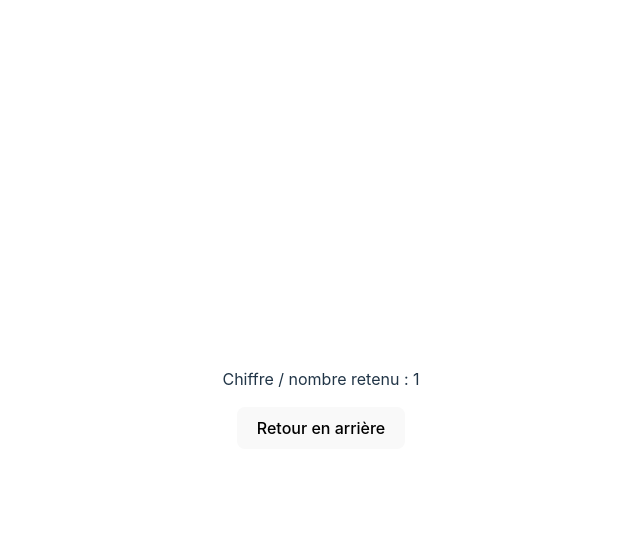
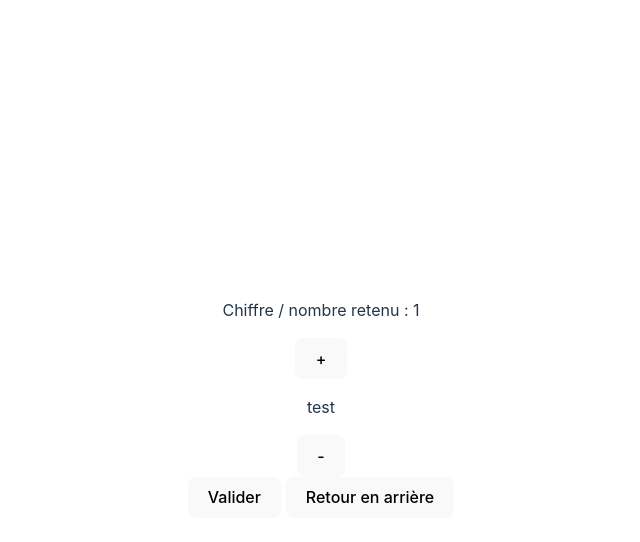
Before and after one commit to TP-Svelte/TP_Svelte_components, a Svelte app: page / in a window 1280 px wide. Both pictures are taken after a click on the button "Valider". Shown: the top 542 px of the page, without its empty margins (319-959 px from the left). Built offline with nearby package versions, Linux system fonts and the light colour scheme.

Commit message:
tableau "selectCode"
Création et auto complétion du tableau selectCode[]

```diff
--- a/src/App.svelte
+++ b/src/App.svelte
@@ -2,6 +2,9 @@
 // variables
     let number = 1;
     let numberValidate = false;
+    let codeValidate = false;
+    let code = [9, 8, 7, 6, 5, 4, 3, 2, 1, 0];
+    //let selectCode;
 
 // fonctions
     // choix nombre
@@ -18,12 +21,28 @@
     };
 
     // validation nombre
+    const sizeTable = () => {
+        let selectCode = new Array(number);
+        console.log(selectCode);
+        for(let i = 0; i < selectCode.length; i++){
+            selectCode[i] = code[i];
+        }
+        console.log(selectCode);
+
+    }
+
     const validateChoiceNumber = () => {
         numberValidate = true;
+        sizeTable();
     };
 
     const disableValidateChoiceNumber = () => {
         numberValidate = false;
+    }
+
+    // validation confirmation
+    const validateCode = () => {
+        codeValidate = true;
     }
 
 </script>
@@ -49,13 +68,44 @@
 {/if}
 
 
-{#if numberValidate === true}
+{#if numberValidate === true && codeValidate === false }
+
     <p>Chiffre / nombre retenu : { number }</p>
+
+    {#each Array(number) as _, i}
+        <div>
+            <button on:click={ supNumber }>
+                +
+            </button>
+
+            <p>test</p>
+
+            <button on:click={ subNumber }>
+                -
+            </button>
+        </div>
+    {/each}
+
+    <button on:click={ validateCode }>
+        Valider
+    </button>
+
     <button on:click={ disableValidateChoiceNumber }>
         Retour en arrière
     </button>
 {/if}
 
+
+
+
+
+
+
+
+{#if codeValidate === true}
+    <p>Félicitations, le code a bien été validé !</p>
+{/if}
+
 <style>
 
 </style>
```
